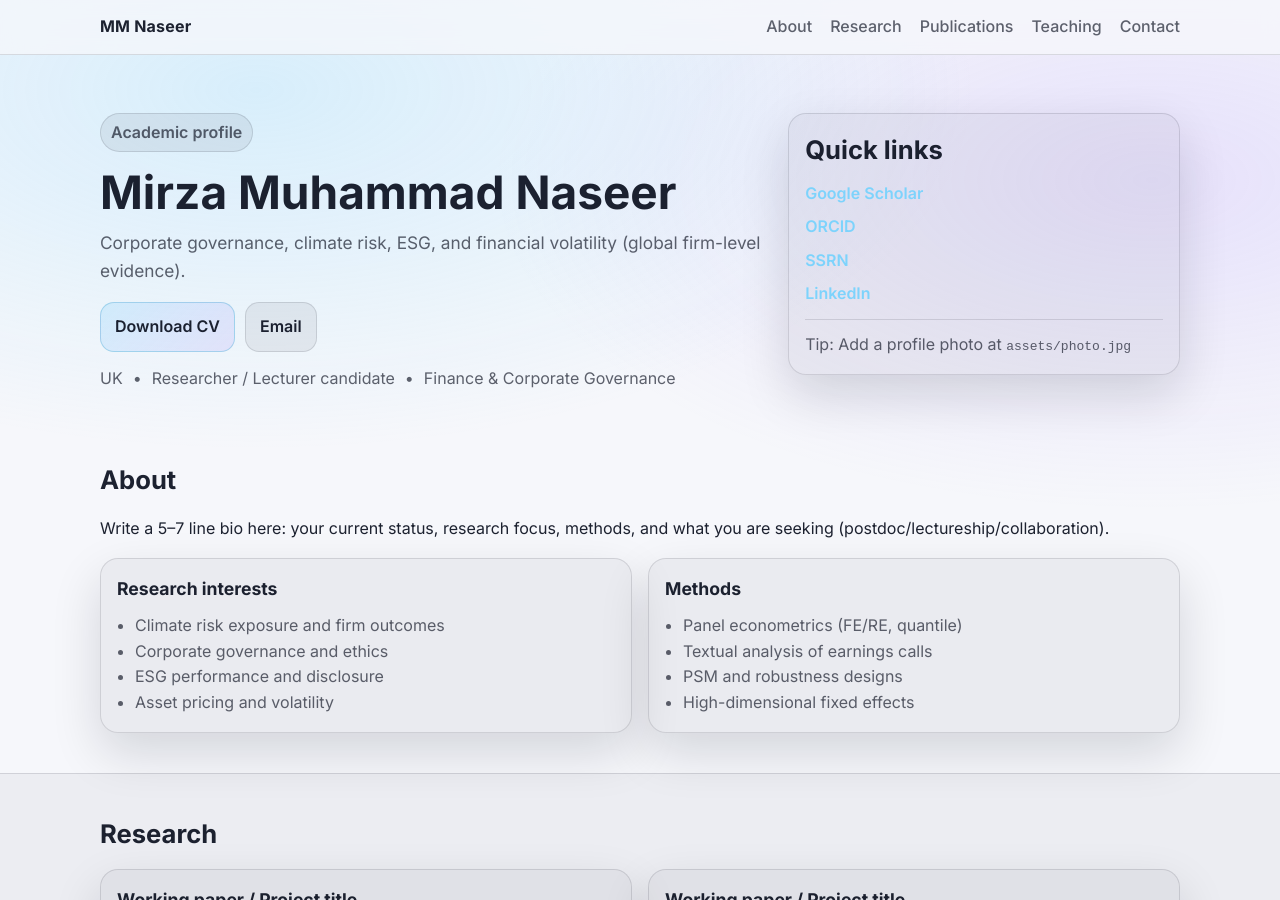
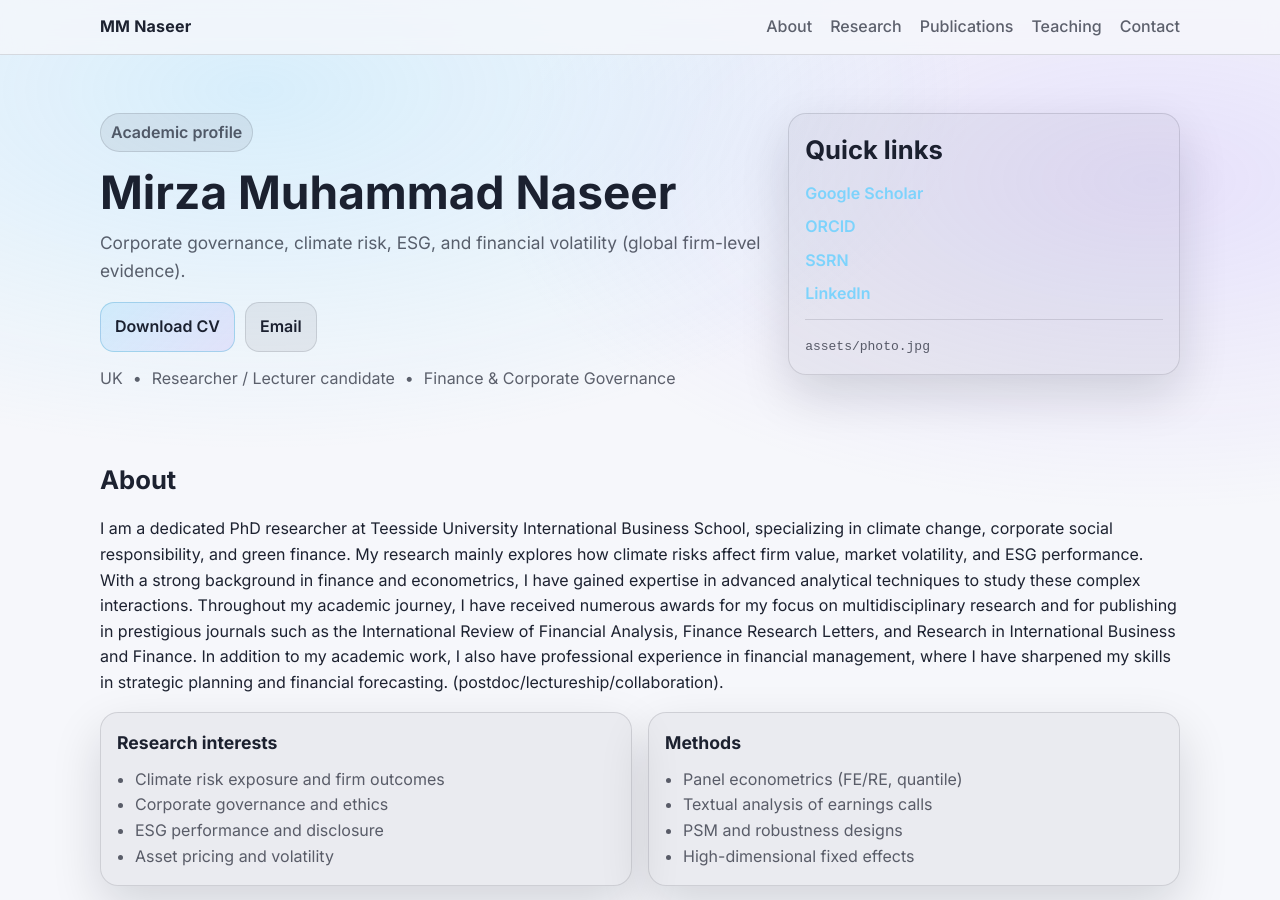
Before and after one commit to mmnaseer/mmnaseer.github.io, a Jekyll site: the page index.html, which Jekyll copies as it is, in a window 1280 px wide and 900 px high. Built offline with Jekyll 4.4.1, drawn with Linux system fonts in a browser that asks for light colours; some of the changed text lies outside the part shown.

Commit message:
Update personal information in index.html

```diff
--- a/index.html
+++ b/index.html
@@ -69,7 +69,7 @@
           </ul>
 
           <div class="note">
-            Tip: Add a profile photo at <code>assets/photo.jpg</code>
+            <code>assets/photo.jpg</code>
           </div>
         </aside>
       </div>
@@ -79,7 +79,7 @@
       <div class="container">
         <h2>About</h2>
         <p>
-          Write a 5–7 line bio here: your current status, research focus, methods, and what you are seeking
+          I am a dedicated PhD researcher at Teesside University International Business School, specializing in climate change, corporate social responsibility, and green finance. My research mainly explores how climate risks affect firm value, market volatility, and ESG performance. With a strong background in finance and econometrics, I have gained expertise in advanced analytical techniques to study these complex interactions. Throughout my academic journey, I have received numerous awards for my focus on multidisciplinary research and for publishing in prestigious journals such as the International Review of Financial Analysis, Finance Research Letters, and Research in International Business and Finance. In addition to my academic work, I also have professional experience in financial management, where I have sharpened my skills in strategic planning and financial forecasting.
           (postdoc/lectureship/collaboration).
         </p>
 
```
Also changed, not shown: other parts of index.html (+1 -1 lines).
